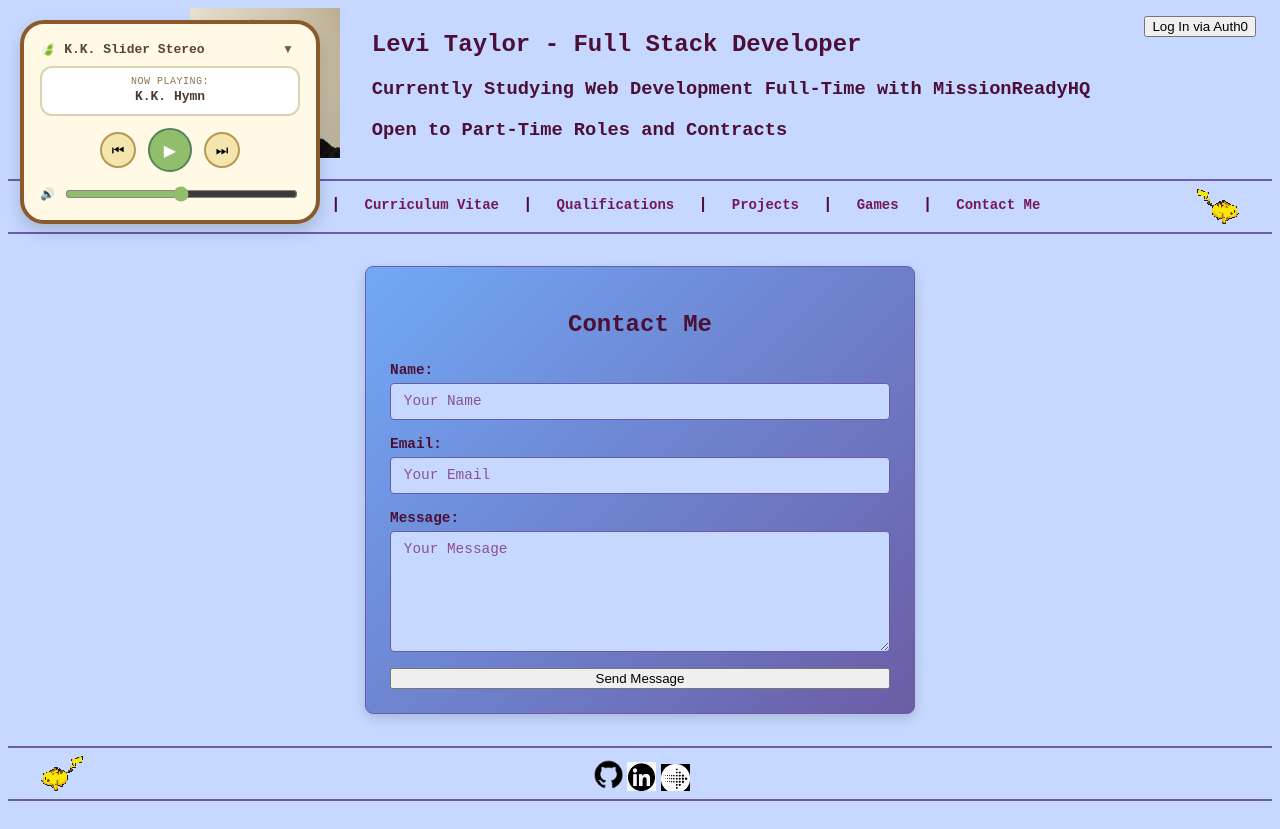
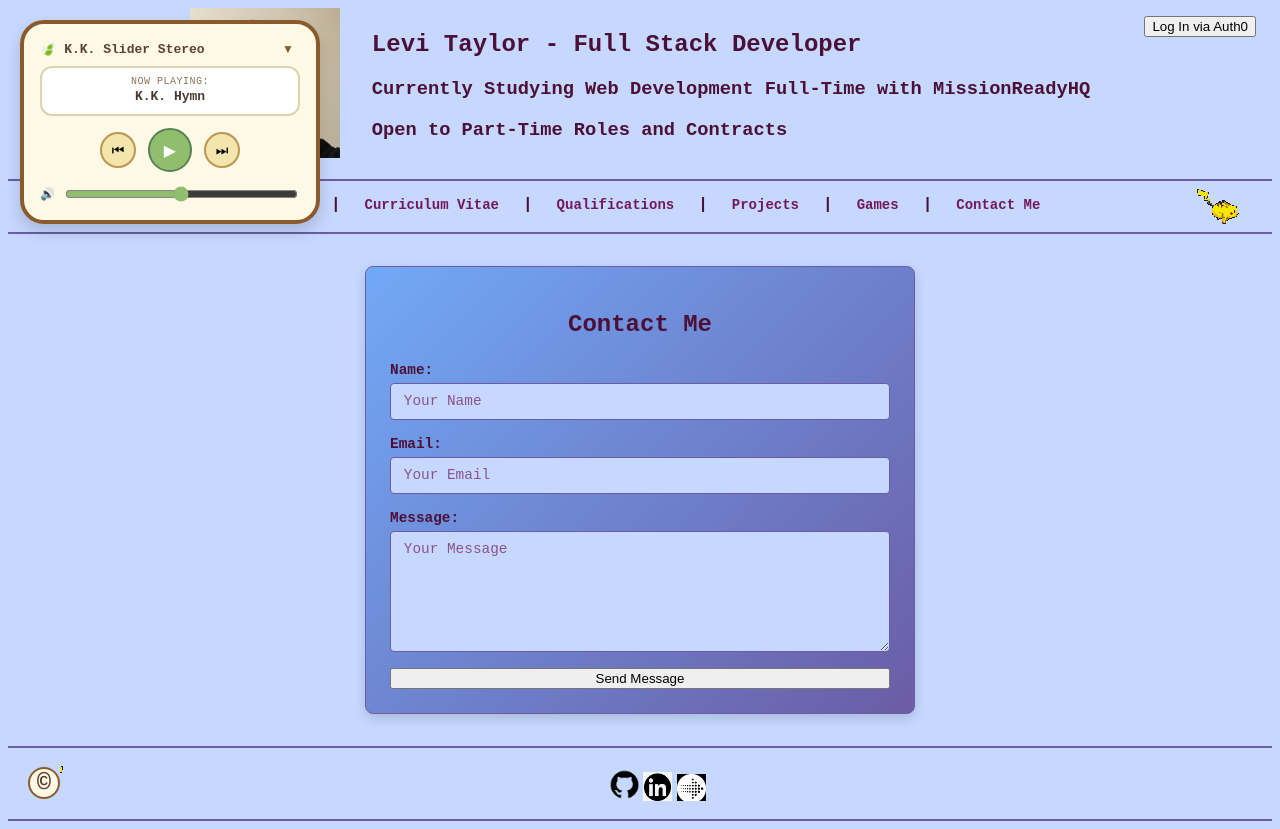
Before and after one commit to Levi-Taylor-Hotoke-26/portfolio, a React (Vite) app: page /contact-me in a window 1280 px wide. Built offline with nearby package versions, Linux system fonts and the light colour scheme.

Commit message:
feat(footer): add copyright credits

```diff
--- a/client/src/components/App.tsx
+++ b/client/src/components/App.tsx
@@ -10,6 +10,7 @@ import BackToTop from './BackToTop.tsx';
 import CursorController from './CursorController.tsx';
 import AcRadioPlayer from "../components/MusicPlayer.tsx";
 import gamePlaylist from '../data/musicData.ts';
+import Footer from './Footer.tsx';
 
 <CursorController />
 
@@ -69,24 +70,7 @@ export default function App() {
           </Routes>
         </main>
 
-        <footer>
-          <hr />
-          <div className="pikachu-track">
-            <img src="/images/pikachu-running.gif" alt="Pikachu running" className="pikachu-running-flipped" />
-
-            <a href="https://github.com/Levi-Taylor-Hotoke-26" className="nav-redirect" target="_blank" rel="noreferrer" style={{ textDecoration: 'none' }}>
-              <img width="37px" src="/images/github-logo.png" alt="GitHub logo" />
-            </a>
-            <a href="https://www.linkedin.com/in/levi-thomas-taylor" className="nav-redirect" target="_blank" rel="noreferrer" style={{ textDecoration: 'none' }}>
-              <img width="29px" src="/images/linkedin-logo.png" alt="LinkedIn logo" />
-            </a>
-            <a href="https://nz.seek.com/profiles/levi-taylor-7gGVVN6NKD" className="nav-redirect" target="_blank" rel="noreferrer" style={{ textDecoration: 'none', marginLeft: '5px' }}>
-              <img width="29px" src="/images/seek-logo.png" alt="Seek logo" />
-            </a>
-          </div>
-          <hr />
-        </footer>
-        <BackToTop />
+        <Footer />
       </div>
     </Router>
   );
--- /dev/null
+++ b/client/src/components/Footer.tsx
@@ -0,0 +1,58 @@
+import { useState } from "react";
+import BackToTop from "./BackToTop.tsx";
+
+export default function Footer() {
+  const [showCredits, setShowCredits] = useState(false);
+
+  return (
+    <footer>
+      <hr />
+      <div className="footer-content-wrapper">
+
+        <div className="footer-left-group">
+          <div
+            className="copyright-wrapper"
+            onClick={() => setShowCredits(!showCredits)}
+            title="Click to view asset credits"
+          >
+            <span className="copyright-icon">©</span>
+          </div>
+
+          {showCredits && (
+            <div className="credits-tooltip">
+              <div className="credits-header">
+                <strong>Asset Credits</strong>
+                <button onClick={(e) => { e.stopPropagation(); setShowCredits(false); }}>✕</button>
+              </div>
+              <ul>
+                <li><strong>Running Pikachu GIF:</strong> snivee@tenor.com</li>
+                <li><strong>Animal Crossing Dancing Villager GIFs:</strong> shinobi-bacon@tumblr.com</li>
+                <li><strong>Audio / BGM:</strong> Animal Crossing OST (Nintendo / Aircheck)</li>
+                <li><strong>Custom Cursors:</strong> Runescape / Jagex</li>
+              </ul>
+            </div>
+          )}
+        </div>
+
+        <div className="pikachu-track">
+          <img src="/images/pikachu-running.gif" alt="Pikachu running" className="pikachu-running-flipped" />
+
+          <a href="https://github.com/Levi-Taylor-Hotoke-26" className="nav-redirect" target="_blank" rel="noreferrer" style={{ textDecoration: 'none' }}>
+            <img width="37px" src="/images/github-logo.png" alt="GitHub logo" />
+          </a>
+          <a href="https://www.linkedin.com/in/levi-thomas-taylor" className="nav-redirect" target="_blank" rel="noreferrer" style={{ textDecoration: 'none' }}>
+            <img width="29px" src="/images/linkedin-logo.png" alt="LinkedIn logo" />
+          </a>
+          <a href="https://nz.seek.com/profiles/levi-taylor-7gGVVN6NKD" className="nav-redirect" target="_blank" rel="noreferrer" style={{ textDecoration: 'none', marginLeft: '5px' }}>
+            <img width="29px" src="/images/seek-logo.png" alt="Seek logo" />
+          </a>
+        </div>
+
+        <div className="footer-right-group">
+          <BackToTop />
+        </div>
+      </div>
+      <hr />
+    </footer>
+  );
+}
--- a/styles/main.css
+++ b/styles/main.css
@@ -823,3 +823,110 @@ iframe {
 .left-7, .right-7 { top: 2150px; }
 .left-8, .right-8 { top: 2450px; }
 .left-9, .right-9 { top: 2750px; }
+
+/* Footer */
+.footer-content-wrapper {
+  display: flex;
+  justify-content: space-between;
+  align-items: center;
+  position: relative;
+  padding: 10px 20px;
+}
+
+.footer-left-group {
+  position: relative;
+}
+
+.copyright-wrapper {
+  display: inline-flex;
+  align-items: center;
+  justify-content: center;
+  width: 28px;
+  height: 28px;
+  background-color: #fff9e6;
+  border: 2px solid #8b5a2b;
+  border-radius: 50%;
+  cursor: pointer;
+  user-select: none;
+  transition: transform 0.4s ease;
+}
+
+.copyright-wrapper:hover {
+  transform: rotate(360deg);
+  background-color: #e6d28c;
+}
+
+.copyright-icon {
+  font-weight: bold;
+  font-size: 24px;
+  color: #5c4033;
+}
+
+.credits-tooltip {
+  position: absolute;
+  bottom: 40px;
+  left: 0;
+  background: #ffffff;
+  border: 3px solid #8b5a2b;
+  border-radius: 12px;
+  padding: 12px 16px;
+  width: 260px;
+  box-shadow: 0 6px 16px rgba(0, 0, 0, 0.15);
+  z-index: 100;
+  text-align: left;
+  font-family: monospace, sans-serif;
+  animation: popUp 0.2s ease-out;
+}
+
+.credits-header {
+  display: flex;
+  justify-content: space-between;
+  align-items: center;
+  border-bottom: 2px solid #f3e5ab;
+  padding-bottom: 6px;
+  margin-bottom: 8px;
+  font-size: 12px;
+  color: #5c4033;
+}
+
+.credits-header button {
+  background: none;
+  border: none;
+  cursor: pointer;
+  font-weight: bold;
+  color: #8b5a2b;
+}
+
+.credits-tooltip ul {
+  margin: 0;
+  padding-left: 16px;
+  font-size: 11px;
+  color: #4a3b32;
+  line-height: 1.5;
+}
+
+@keyframes popUp {
+  0% {
+    opacity: 0;
+    transform: translateY(10px) scale(0.95);
+  }
+  100% {
+    opacity: 1;
+    transform: translateY(0) scale(1);
+  }
+}
+
+.top-link {
+  color: #5c4033;
+  text-decoration: none;
+  font-weight: bold;
+  font-size: 13px;
+  border: 2px solid #8b5a2b;
+  padding: 4px 10px;
+  border-radius: 8px;
+  background-color: #fff9e6;
+}
+
+.top-link:hover {
+  background-color: #f3e5ab;
+}
```
